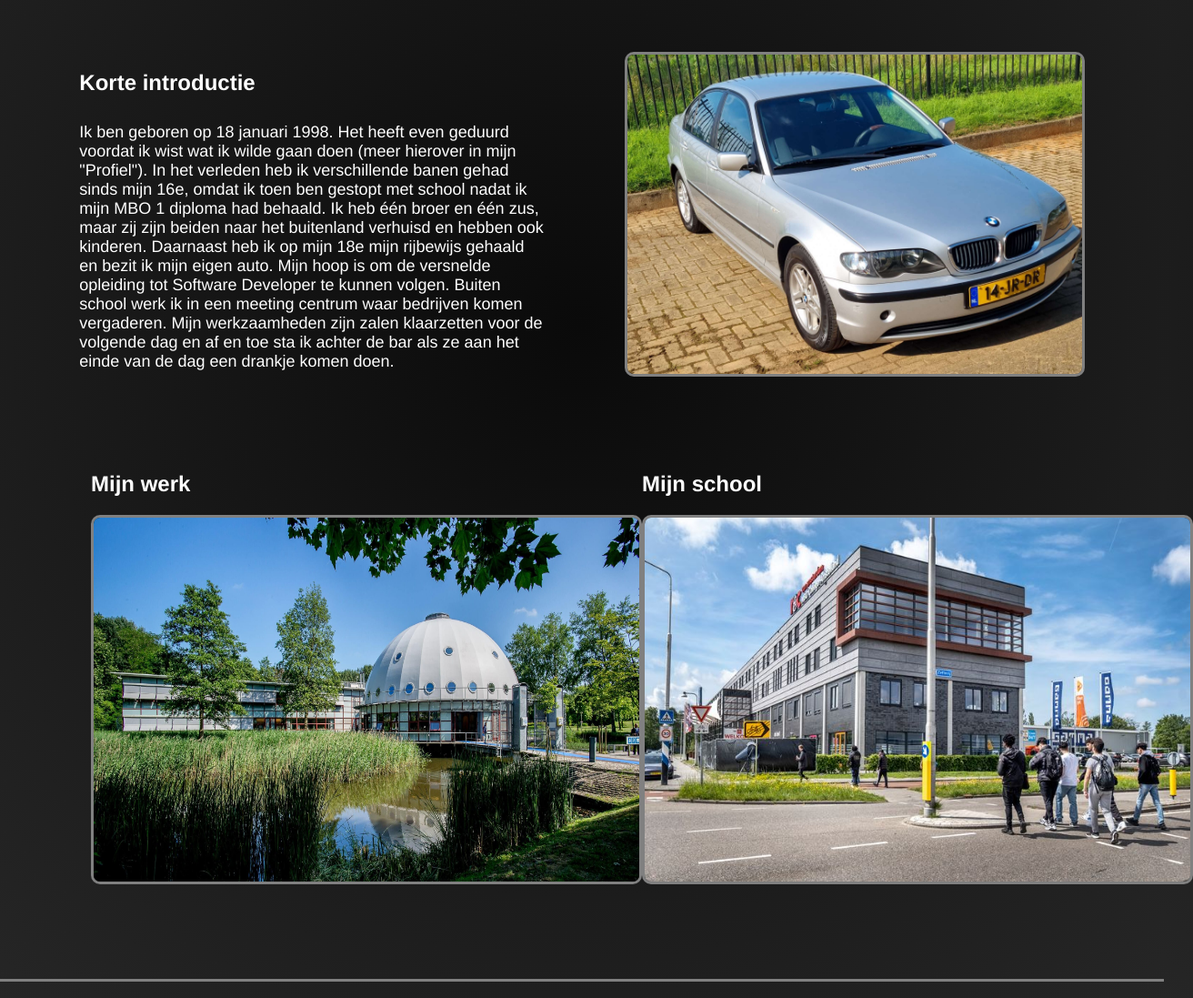
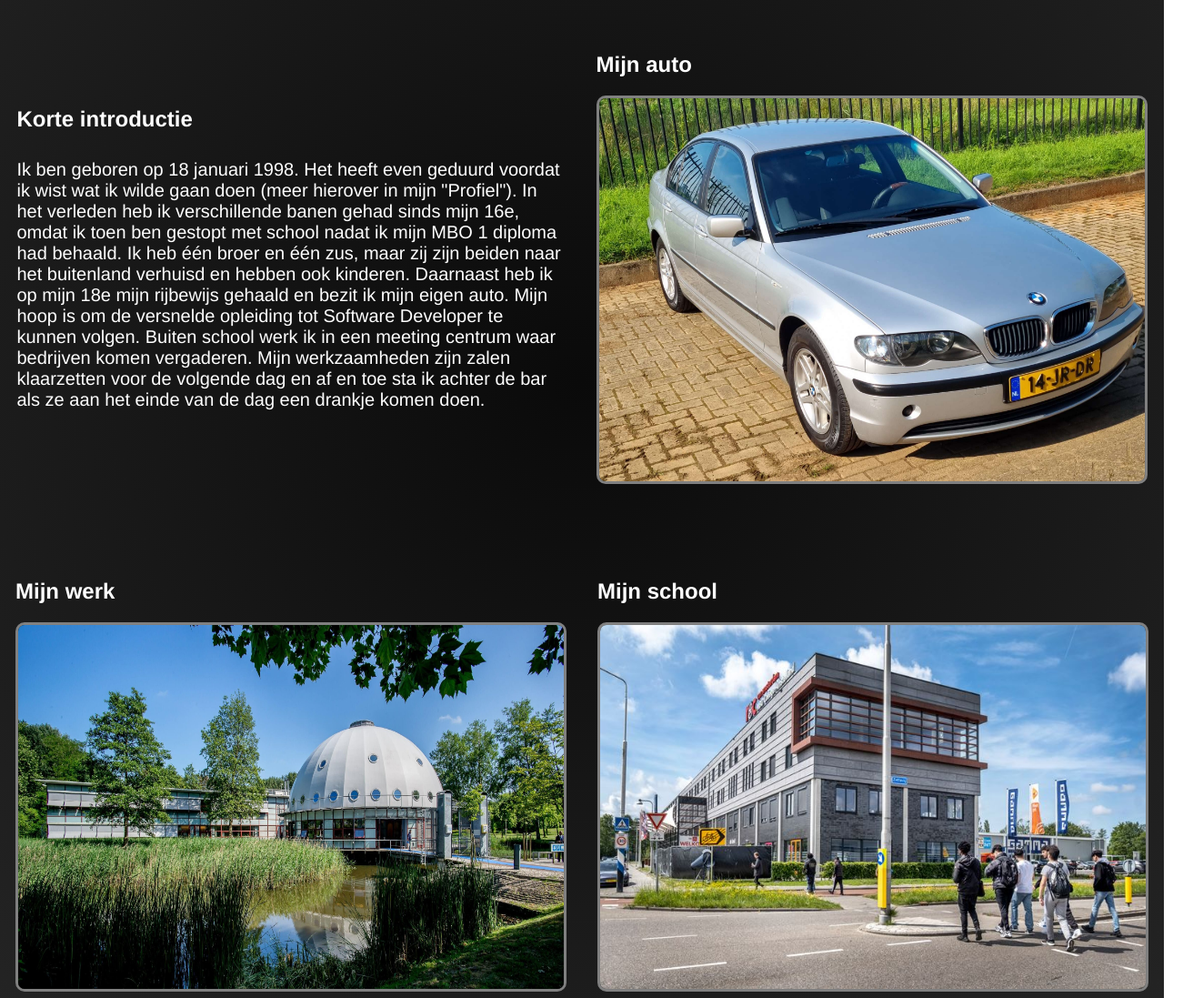
Before and after one commit to justinleideritz/persoonlijk-profileren-portfolio, a plain HTML site: page index.html in a window 1280 px wide. Shown: the part 600-1697 px from the top of the page at 91% size, 1312 px wide, since content can reach past the window. Drawn offline with Linux system fonts and the light colour scheme.

Commit message:
small font changes

```diff
--- a/index.html
+++ b/index.html
@@ -47,7 +47,8 @@
         </p>
       </div>
       <div class="mijnauto">
-        <img width="500px" src="./images/Snapchat-1790881213.jpg" alt="" />
+        <h2>Mijn auto</h2>
+        <img width="600px" src="./images/Snapchat-1790881213.jpg" alt="" />
       </div>
     </div>
     <div class="werkenschool">
--- a/styles/index.css
+++ b/styles/index.css
@@ -150,7 +150,8 @@ header h1 {
 
 .intro {
   display: flex;
-  justify-content: space-evenly;
+  justify-content: space-around;
+  margin-bottom: 100px;
 }
 
 .introductie {
@@ -162,8 +163,13 @@ header h1 {
   text-decoration: underline;
 }
 
+.introductie {
+  margin-top: 60px;
+  width: 600px;
+}
+
 .introductie p {
-  font-size: 18px;
+  font-size: 20px;
 }
 
 .introductie h2 {
@@ -176,13 +182,11 @@ img {
   border-radius: 10px;
 }
 
-.werkenschool h2 {
+h2 {
   margin-bottom: 20px;
 }
 
 .werkenschool {
-  margin: 0px 100px;
-  margin-top: 100px;
   display: flex;
   justify-content: space-around;
 }
--- a/styles/overmij.css
+++ b/styles/overmij.css
@@ -135,10 +135,12 @@ footer {
 }
 
 .table-waarden td {
+  font-size: 20px;
   padding: 10px;
 }
 
 li {
+  font-size: 20px;
   padding: 8px;
 }
 
@@ -157,6 +159,10 @@ li {
 
 img[src="/images/opdracht3b.png"] {
   border-radius: 5px;
+}
+
+.opdracht2-beschrijving p {
+  font-size: 20px;
 }
 
 .uitwerking {
--- a/styles/profiel.css
+++ b/styles/profiel.css
@@ -120,6 +120,7 @@ img[src="./images/20221214_192815.jpg"] {
 }
 
 .verhaal p {
+  font-size: 20px;
   width: 40%;
 }
 
```
